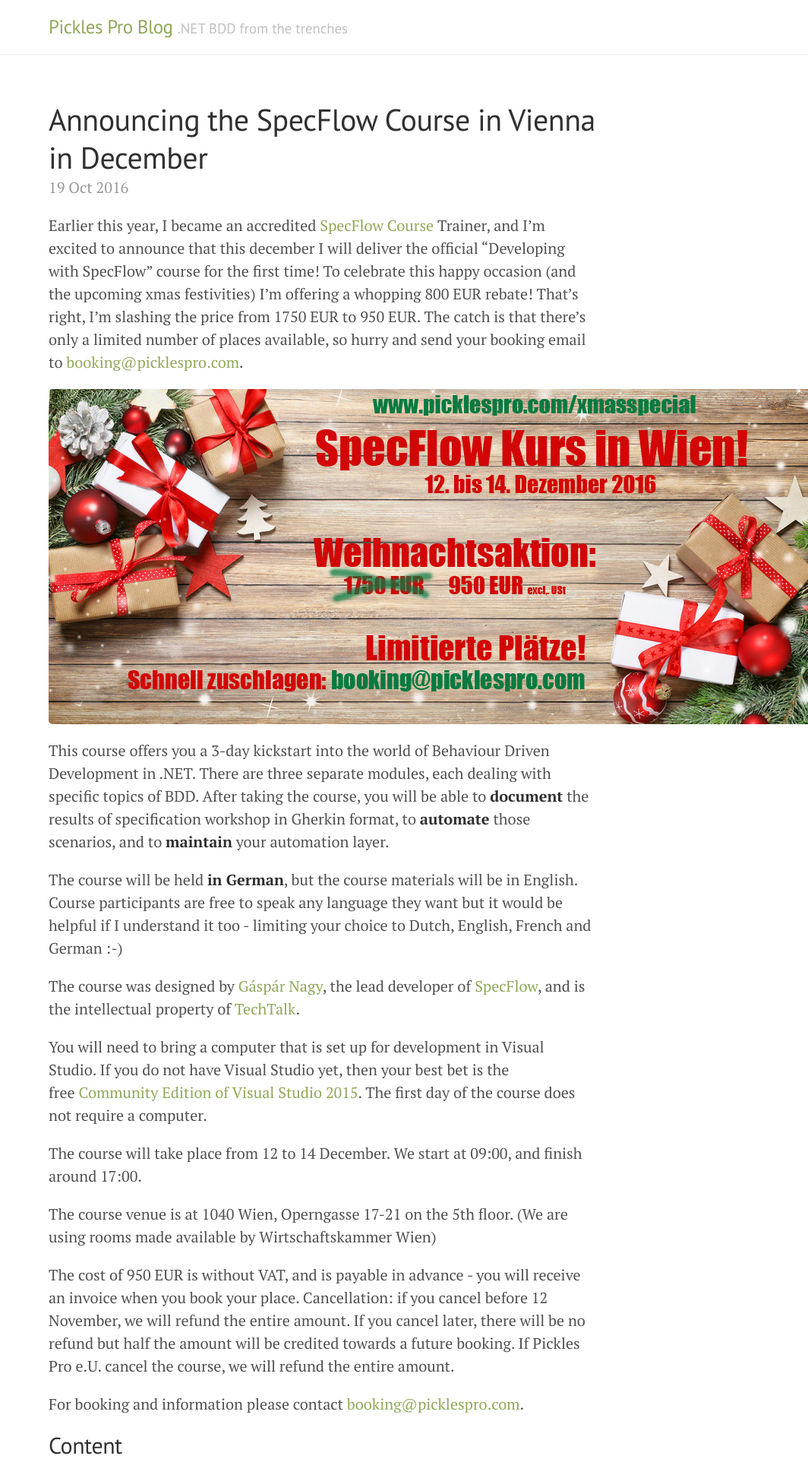
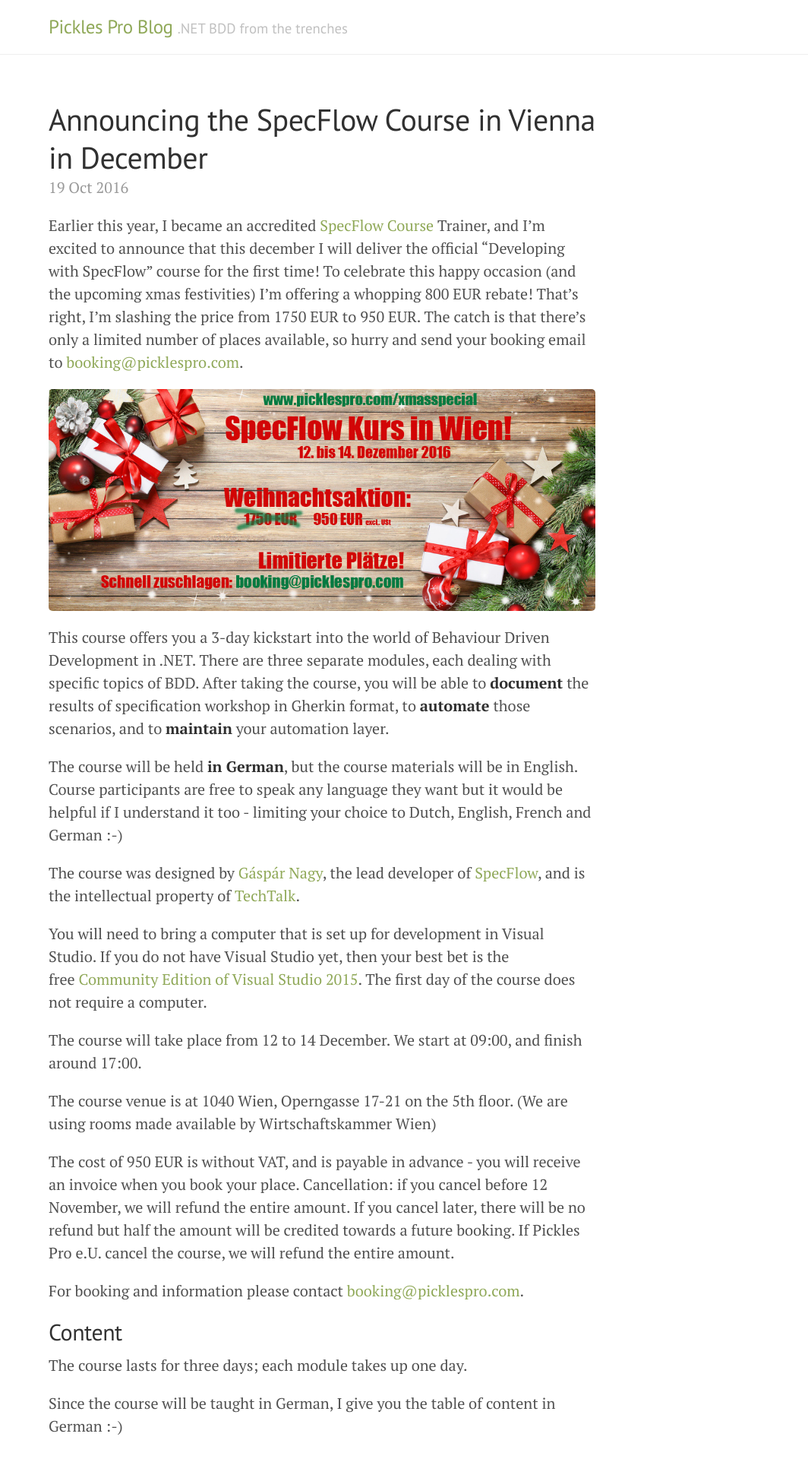
Before and after one commit to dirkrombauts/DirkRombautsPicklesPro.github.io, a Jekyll site: the page built from _posts/2016-10-19-announcing-specflow-course-in-Vienna-in-december.markdown, in a window 1280 px wide. Shown: the top 1920 px of the page at 76% size, without its empty margins (216-1280 px from the left). Built offline with Jekyll 4.4.1, drawn with Linux system fonts in a browser that asks for light colours; comment, search, counter and statistics services are not loaded.

Commit message:
Add teaser image

```diff
--- a/_posts/2016-10-19-announcing-specflow-course-in-Vienna-in-december.markdown
+++ b/_posts/2016-10-19-announcing-specflow-course-in-Vienna-in-december.markdown
@@ -6,7 +6,7 @@
 ---
 Earlier this year, I became an accredited [SpecFlow Course](http://www.specflow.org/training/) Trainer, and I'm excited to announce that this december I will deliver the official "Developing with SpecFlow" course for the first time! To celebrate this happy occasion (and the upcoming xmas festivities) I'm offering a whopping 800 EUR rebate! That's right, I'm slashing the price from 1750 EUR to 950 EUR. The catch is that there's only a limited number of places available, so hurry and send your booking email to [booking@picklespro.com](mailto:booking@picklespro.com).
 
-![SpecFlow course ad](/public/img/2016-10-19_specflow-in-wien.jpg)
+![SpecFlow course ad](/public/img/2016-10-19_specflow-in-wien.jpg){: .teaserImage }
 
 <!--more-->
 
```
